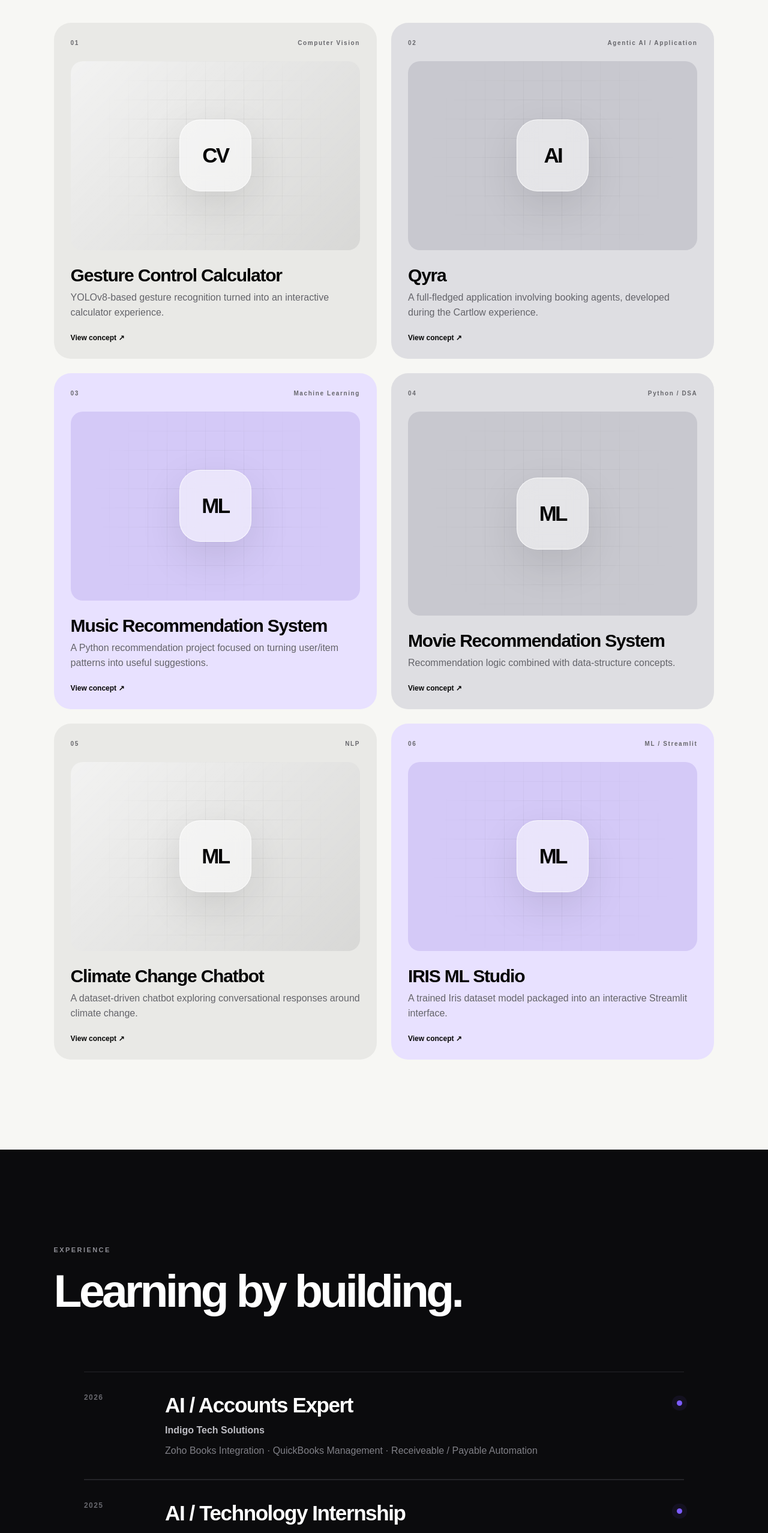
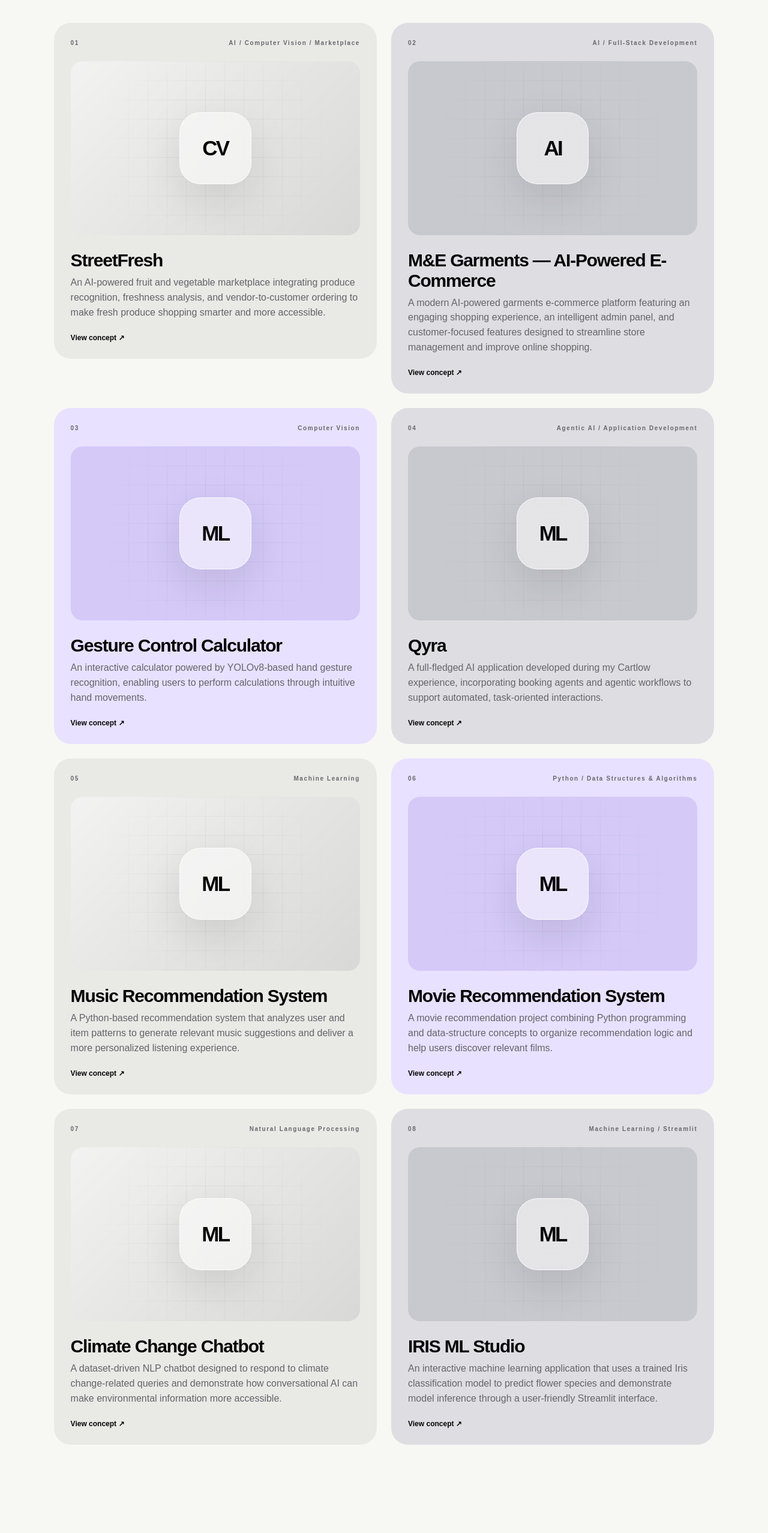
Before and after one commit to almanmirza/alman-ai-portfolio, a Next.js app: page / in a window 1280 px wide. Shown: the part 1699-4254 px from the top of the page at 60% size. Built offline with nearby package versions, Linux system fonts and the light colour scheme.

Commit message:
Updated the Project List

```diff
--- a/app/page.tsx
+++ b/app/page.tsx
@@ -4,26 +4,27 @@ import { motion, useScroll, useSpring, useTransform } from "framer-motion";
 import { useRef } from "react";
 
 const experiences = [
-  ["2026", "Indigo Tech Solutions", "AI / Accounts Expert", "Zoho Books Integration · QuickBooks Management · Receiveable / Payable Automation"],
-  ["2025", "MCB Bank", "AI / Technology Internship", "Network VOIP Integration · Database Administration · HR Management"],
-  ["2025", "Cartlow", "Agentic AI Engineer Intern", "Agentic AI · Chatbot Development"],
-  ["2025", "COSMIC365.AI", "Data Analyst Intern", "Data Analysis · Data Management"],
-  ["2024", "CodeAlpha", "AI Intern", "Python · Tkinter"]
+  ["May 2026 - Oct 2026", "Indigo Tech Solutions", "AI / Accounts Expert", "Zoho Books Integration · QuickBooks Management · Receiveable / Payable Automation"],
+  ["Sep 2025 - Oct 2025", "MCB Bank", "AI / Technology Internship", "Network VOIP Integration · Database Administration · HR Management"],
+  ["May 2025 - Aug 2025", "Cartlow", "Agentic AI Engineer Intern", "Agentic AI · Chatbot Development"],
+  ["Sep 2024 - Oct 2024", "CodeAlpha", "AI Intern", "Python · Tkinter"]
 ];
 
 const projects = [
-  ["01", "Gesture Control Calculator", "Computer Vision", "YOLOv8-based gesture recognition turned into an interactive calculator experience."],
-  ["02", "Qyra", "Agentic AI / Application", "A full-fledged application involving booking agents, developed during the Cartlow experience."],
-  ["03", "Music Recommendation System", "Machine Learning", "A Python recommendation project focused on turning user/item patterns into useful suggestions."],
-  ["04", "Movie Recommendation System", "Python / DSA", "Recommendation logic combined with data-structure concepts."],
-  ["05", "Climate Change Chatbot", "NLP", "A dataset-driven chatbot exploring conversational responses around climate change."],
-  ["06", "IRIS ML Studio", "ML / Streamlit", "A trained Iris dataset model packaged into an interactive Streamlit interface."]
+  ["01", "StreetFresh", "AI / Computer Vision / Marketplace", "An AI-powered fruit and vegetable marketplace integrating produce recognition, freshness analysis, and vendor-to-customer ordering to make fresh produce shopping smarter and more accessible."],
+  ["02", "M&E Garments — AI-Powered E-Commerce", "AI / Full-Stack Development", "A modern AI-powered garments e-commerce platform featuring an engaging shopping experience, an intelligent admin panel, and customer-focused features designed to streamline store management and improve online shopping."],
+  ["03", "Gesture Control Calculator", "Computer Vision", "An interactive calculator powered by YOLOv8-based hand gesture recognition, enabling users to perform calculations through intuitive hand movements."],
+  ["04", "Qyra", "Agentic AI / Application Development", "A full-fledged AI application developed during my Cartlow experience, incorporating booking agents and agentic workflows to support automated, task-oriented interactions."],
+  ["05", "Music Recommendation System", "Machine Learning", "A Python-based recommendation system that analyzes user and item patterns to generate relevant music suggestions and deliver a more personalized listening experience."],
+  ["06", "Movie Recommendation System", "Python / Data Structures & Algorithms", "A movie recommendation project combining Python programming and data-structure concepts to organize recommendation logic and help users discover relevant films."],
+  ["07", "Climate Change Chatbot", "Natural Language Processing", "A dataset-driven NLP chatbot designed to respond to climate change-related queries and demonstrate how conversational AI can make environmental information more accessible."],
+  ["08", "IRIS ML Studio", "Machine Learning / Streamlit", "An interactive machine learning application that uses a trained Iris classification model to predict flower species and demonstrate model inference through a user-friendly Streamlit interface."]
 ];
 
 const skills = [
   "Machine Learning", "Deep Learning", "Generative AI", "Computer Vision",
   "NLP", "Python", "C++", "TensorFlow", "PyTorch", "Scikit-learn",
-  "TypeScript", "Data Analysis", "Git", "Databases"
+  "TypeScript", "Data Analysis", "Git", "Databases", "Streamlit", "Tkinter", "FastAPI", "Docker", "Zoho Books", "YOLOv8"
 ];
 
 function Reveal({
```
